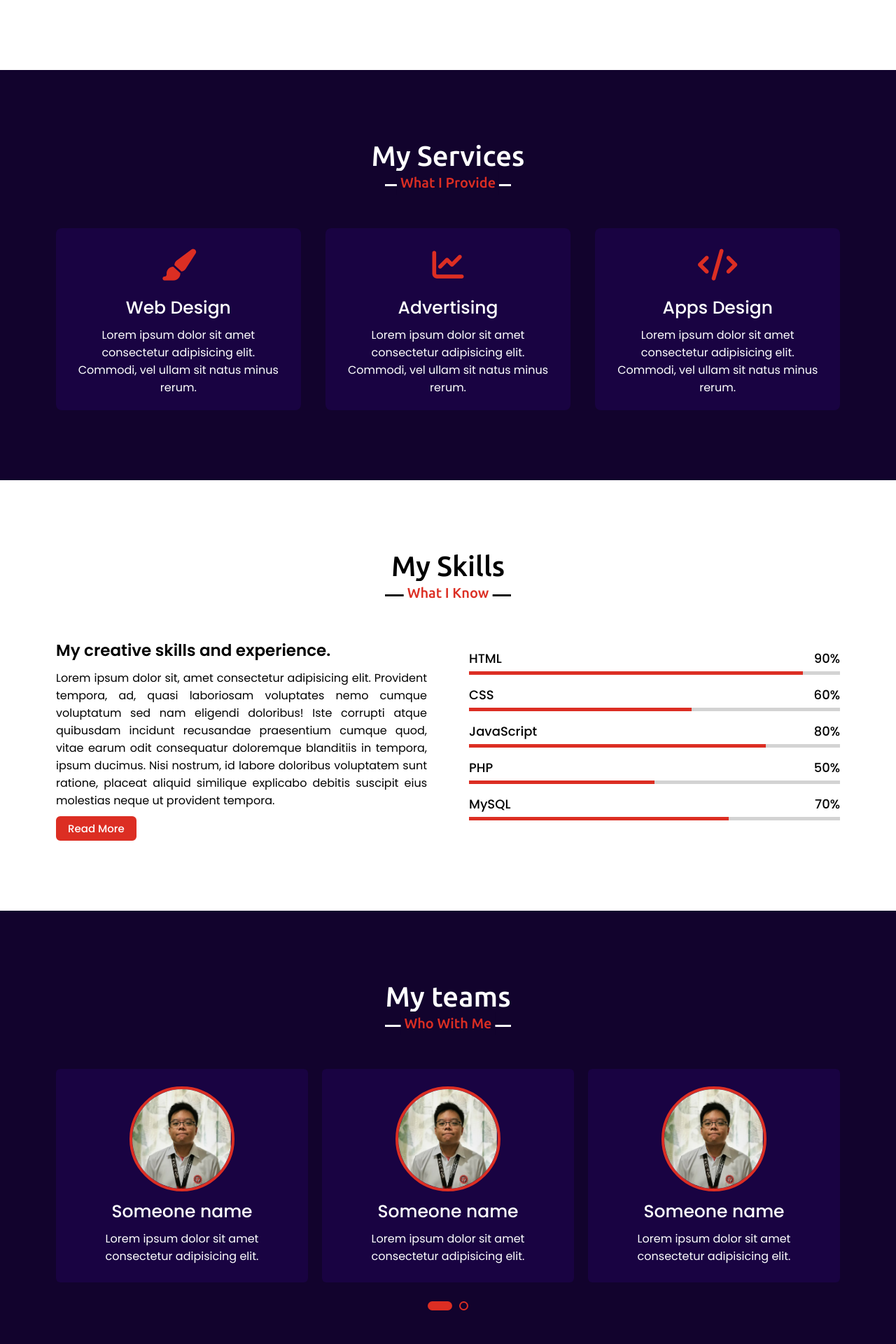
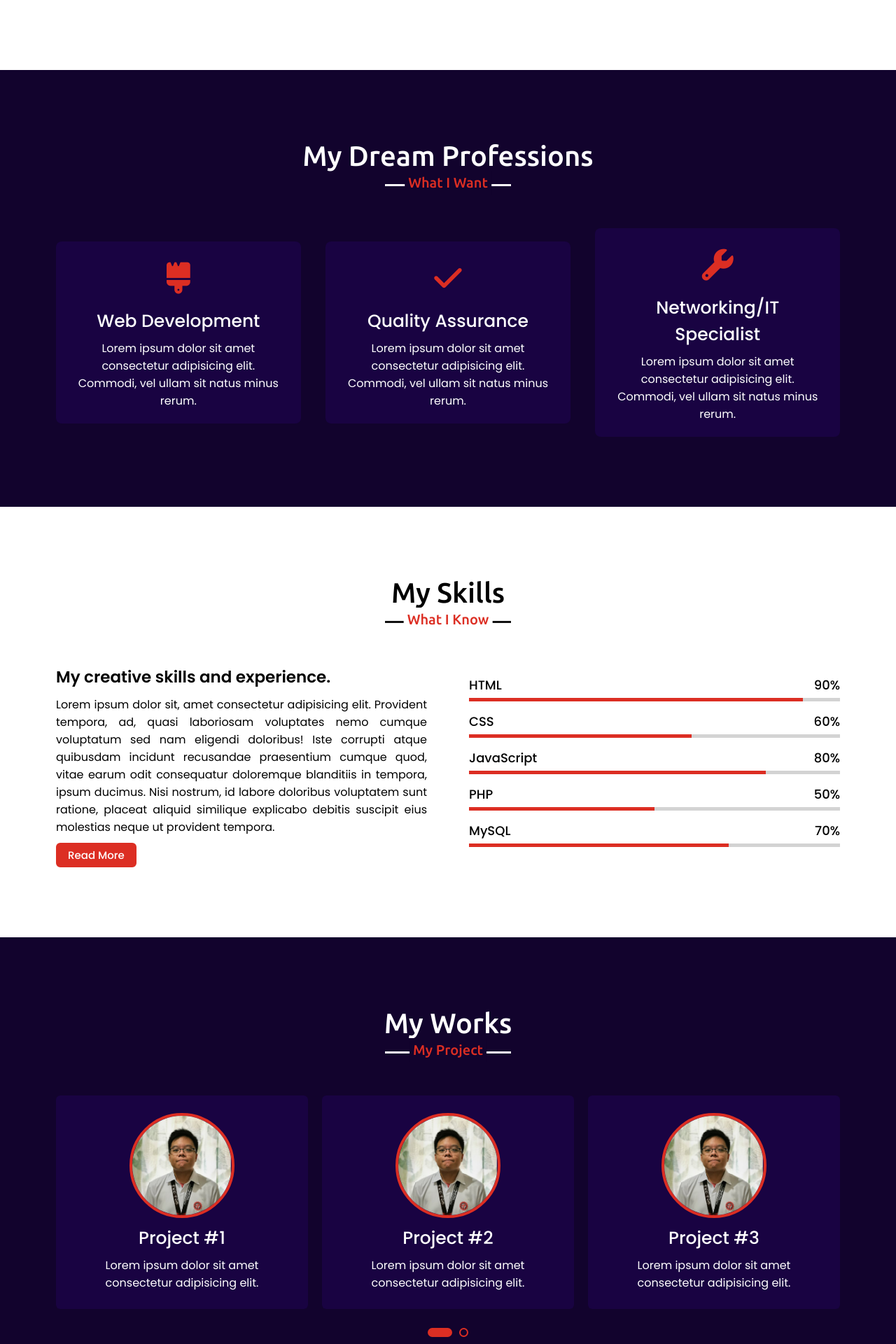
Before and after one commit to OLEG-26/portfolio, a PHP site: page / in a window 1280 px wide. Shown: the part 1433-3353 px from the top of the page at 70% size. Run offline with PHP 8.4, Linux system fonts and the light colour scheme; some libraries are stand-ins or nearby versions.

Commit message:
new_file

```diff
--- a/index.html
+++ b/index.html
@@ -24,9 +24,9 @@
             <ul class="menu">
                 <li><a href="#home" class="menu-btn">Home</a></li>
                 <li><a href="#about" class="menu-btn">About</a></li>
-                <li><a href="#services" class="menu-btn">Services</a></li>
+                <li><a href="#services" class="menu-btn">Dreams</a></li>
                 <li><a href="#skills" class="menu-btn">Skills</a></li>
-                <li><a href="#teams" class="menu-btn">Teams</a></li>
+                <li><a href="#teams" class="menu-btn">Works</a></li>
                 <li><a href="#contact" class="menu-btn">Contacts</a></li>
             </ul>
             <div class="menu-btn">
@@ -59,7 +59,12 @@
                 </div>
                 <div class="column right">
                     <div class="text">I'm Angelo and I'm a <span class="typing-2"></span></div>
-                    <p>Lorem ipsum dolor sit amet consectetur adipisicing elit. Culpa eaque fugit, numquam alias odit voluptatibus obcaecati aut iusto sequi quia sapiente dolores neque quibusdam nihil esse ea recusandae veniam veritatis consequatur ut? Dolor ducimus consectetur reiciendis illo atque soluta saepe beatae porro ad repellendus accusamus debitis incidunt, praesentium libero eaque adipisci ea itaque ab, sed, perferendis neque cum nemo assumenda?</p>
+                    <p>As an IT student, I am seeking an internship opportunity where I can use and contribute
+                        my knowledge and abilities in the IT field/industry. As an individual, I possess various
+                        etiquettes that can improve my productivity and social interaction in the workplace. I'm
+                        eager to learn and pursue more on IT Security, Web Developing, Networking and
+                        willing to train or be trained in order to expand my abilities and knowledge.
+                        </p>
                     <a href="files/CV BACLAAN, ANGELO.pdf" download>Download CV</a>
                 </div>
             </div>
@@ -70,29 +75,29 @@
 
    <section class="services" id="services">
     <div class="max-width">
-        <h2 class="title">My Services</h2>
+        <h2 class="title">My Dream Professions</h2>
         <div class="serv-content">
 
            <div class="card">
                <div class="box">
-                   <i class="fas fa-paint-brush"></i>
-                       <div class="text">Web Design</div>
+                   <i class="fas fa-brush"></i>
+                       <div class="text">Web Development</div>
                        <p>Lorem ipsum dolor sit amet consectetur adipisicing elit. Commodi, vel ullam sit natus minus rerum.</p>
                </div>
            </div>
 
            <div class="card">
             <div class="box">
-                <i class="fas fa-chart-line"></i>
-                    <div class="text">Advertising</div>
+                <i class="fas fa-check"></i>
+                    <div class="text">Quality Assurance</div>
                     <p>Lorem ipsum dolor sit amet consectetur adipisicing elit. Commodi, vel ullam sit natus minus rerum.</p>
             </div>
         </div>
 
         <div class="card">
             <div class="box">
-                <i class="fas fa-code"></i>
-                    <div class="text">Apps Design</div>
+                <i class="fas fa-wrench"></i>
+                    <div class="text">Networking/IT Specialist</div>
                     <p>Lorem ipsum dolor sit amet consectetur adipisicing elit. Commodi, vel ullam sit natus minus rerum.</p>
             </div>
         </div>
@@ -163,13 +168,13 @@
 <!-- Teams Section Start -->
 <section class="teams" id="teams">
 <div class="max-width">
-    <h2 class="title">My teams</h2>
+    <h2 class="title">My Works</h2>
     <div class="carousel owl-carousel">
 
         <div class="card">
             <div class="box">
                 <img src="images/profile-1.png" alt="">
-                <div class="text">Someone name</div>
+                <div class="text">Project #1</div>
                 <p>Lorem ipsum dolor sit amet consectetur adipisicing elit.</p>
             </div>
         </div>
@@ -177,7 +182,7 @@
         <div class="card">
             <div class="box">
                 <img src="images/profile-1.png" alt="">
-                <div class="text">Someone name</div>
+                <div class="text">Project #2</div>
                 <p>Lorem ipsum dolor sit amet consectetur adipisicing elit.</p>
             </div>
         </div>
@@ -185,7 +190,7 @@
         <div class="card">
             <div class="box">
                 <img src="images/profile-1.png" alt="">
-                <div class="text">Someone name</div>
+                <div class="text">Project #3</div>
                 <p>Lorem ipsum dolor sit amet consectetur adipisicing elit.</p>
             </div>
         </div>
@@ -193,7 +198,7 @@
         <div class="card">
             <div class="box">
                 <img src="images/profile-1.png" alt="">
-                <div class="text">Someone name</div>
+                <div class="text">Project #4</div>
                 <p>Lorem ipsum dolor sit amet consectetur adipisicing elit.</p>
             </div>
         </div>
@@ -201,7 +206,7 @@
         <div class="card">
             <div class="box">
                 <img src="images/profile-1.png" alt="">
-                <div class="text">Someone name</div>
+                <div class="text">Project #5</div>
                 <p>Lorem ipsum dolor sit amet consectetur adipisicing elit.</p>
             </div>
         </div>
--- a/style.css
+++ b/style.css
@@ -297,7 +297,7 @@ section .title:after{
 .teams .title::after{
     color: #dc2e23;
     background: #12032d;
-    content: "What I Provide";
+    content: "What I Want";
 }
 .services .serv-content .card{
     width: calc(33% - 20px);
@@ -413,7 +413,7 @@ section .title:after{
 
 /* teams section styling */
 .teams .title::after{
-    content: "Who With Me";
+    content: "My Project";
 }
 .teams .carousel .card{
     background: #190342;
```
